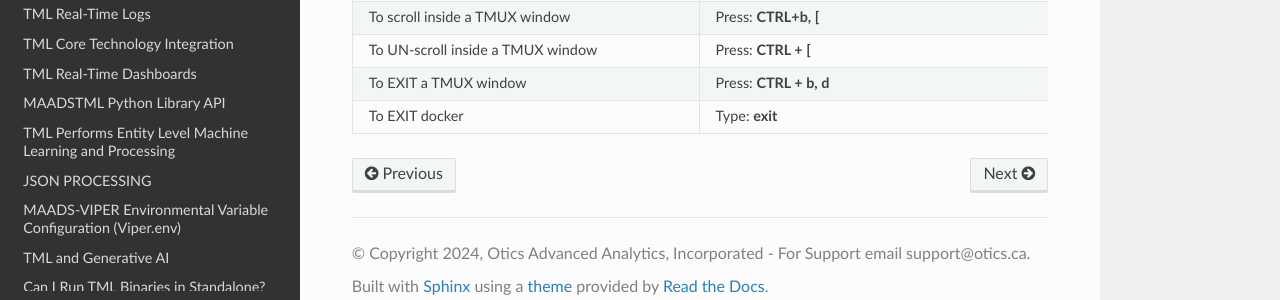
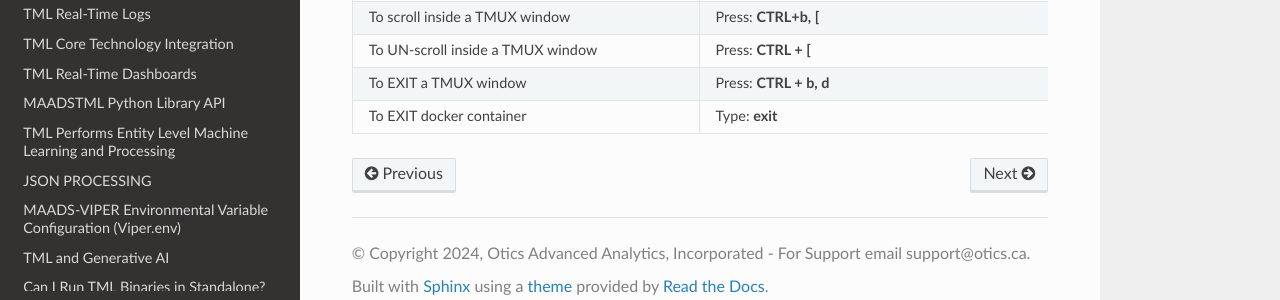
Before and after one commit to smaurice101/readthedocs, a Sphinx documentation site: the page built from docs/source/docker.rst, in a window 1280 px wide and 900 px high, scrolled down 6841 px. Shown: the part 577-877 px from the top of the window. Built offline with Sphinx 7.4.7 and the Read the Docs theme 3.1.0, drawn with Linux system fonts in a browser that asks for light colours.

Commit message:
Update docker.rst

```diff
--- a/docs/source/docker.rst
+++ b/docs/source/docker.rst
@@ -261,5 +261,5 @@ This is a list of common commands for Docker and Tmux.
      - Press: **CTRL + [**
    * - To EXIT a TMUX window
      - Press: **CTRL + b, d**
-   * - To EXIT docker
+   * - To EXIT docker container
      - Type: **exit**
```
